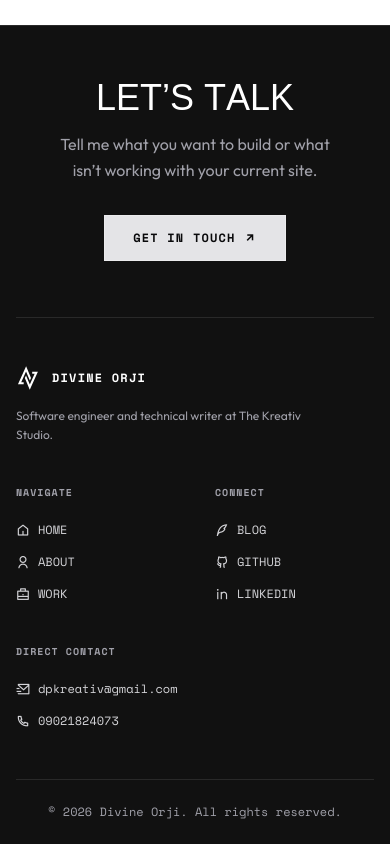
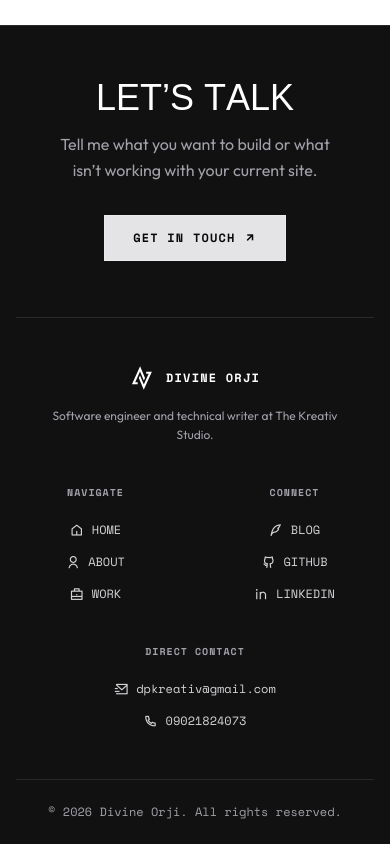
Before and after one commit to dpkreativ/dpkreativ, a Next.js app: page / in a window 390 px wide. Shown: the part 2482-3326 px from the top of the page. Built offline with nearby package versions, Linux system fonts and the light colour scheme; no server answers; a web font is replaced by a local one.

Commit message:
Center footer content on mobile

```diff
--- a/src/components/footer.tsx
+++ b/src/components/footer.tsx
@@ -81,8 +81,8 @@ export default function Footer() {
           </div>
         )}
 
-        <div className="py-12 md:py-16 grid gap-10 grid-cols-2 md:grid-cols-2 xl:grid-cols-4 md:gap-10 xl:gap-12 text-left items-start">
-          <div className="col-span-2 md:col-span-1 flex flex-col gap-4">
+        <div className="py-12 md:py-16 grid gap-10 grid-cols-2 md:grid-cols-2 xl:grid-cols-4 md:gap-10 xl:gap-12 text-center md:text-left items-start">
+          <div className="col-span-2 md:col-span-1 flex flex-col items-center gap-4 md:items-start">
             <Link href="/" className="flex w-max items-center gap-3">
               <Image
                 src={logo}
@@ -101,7 +101,7 @@ export default function Footer() {
           </div>
 
           {navSections.map((section) => (
-            <div key={section.title} className="w-full flex flex-col text-left">
+            <div key={section.title} className="w-full flex flex-col">
               <span className="font-mono font-bold uppercase tracking-widest text-[10px] text-zinc-400 mb-5">
                 {section.title}
               </span>
@@ -113,7 +113,7 @@ export default function Footer() {
                         href={link.url}
                         target="_blank"
                         rel="noreferrer"
-                        className="flex items-center gap-2 text-zinc-300 hover:text-white transition-colors"
+                        className="flex items-center justify-center gap-2 text-zinc-300 hover:text-white transition-colors md:justify-start"
                       >
                         <i className={`${link.icon} text-sm`} />
                         <span>{link.title}</span>
@@ -121,7 +121,7 @@ export default function Footer() {
                     ) : (
                       <Link
                         href={link.url}
-                        className="flex items-center gap-2 text-zinc-300 hover:text-white transition-colors"
+                        className="flex items-center justify-center gap-2 text-zinc-300 hover:text-white transition-colors md:justify-start"
                       >
                         <i className={`${link.icon} text-sm`} />
                         <span>{link.title}</span>
@@ -133,7 +133,7 @@ export default function Footer() {
             </div>
           ))}
 
-          <div className="col-span-2 md:col-span-1 w-full flex flex-col text-left">
+          <div className="col-span-2 md:col-span-1 w-full flex flex-col">
             <span className="font-mono font-bold uppercase tracking-widest text-[10px] text-zinc-400 mb-5">
               Direct Contact
             </span>
@@ -141,7 +141,7 @@ export default function Footer() {
               <li>
                 <a
                   href={`mailto:${contact.email}`}
-                  className="flex items-center gap-2 text-zinc-300 hover:text-white transition-colors"
+                  className="flex items-center justify-center gap-2 text-zinc-300 hover:text-white transition-colors md:justify-start"
                 >
                   <i className="ri-mail-send-line text-sm" />
                   <span className="break-all">{contact.email}</span>
@@ -150,7 +150,7 @@ export default function Footer() {
               <li>
                 <a
                   href={`tel:${contact.phone}`}
-                  className="flex items-center gap-2 text-zinc-300 hover:text-white transition-colors"
+                  className="flex items-center justify-center gap-2 text-zinc-300 hover:text-white transition-colors md:justify-start"
                 >
                   <i className="ri-phone-line text-sm" />
                   <span>{contact.phone}</span>
```
